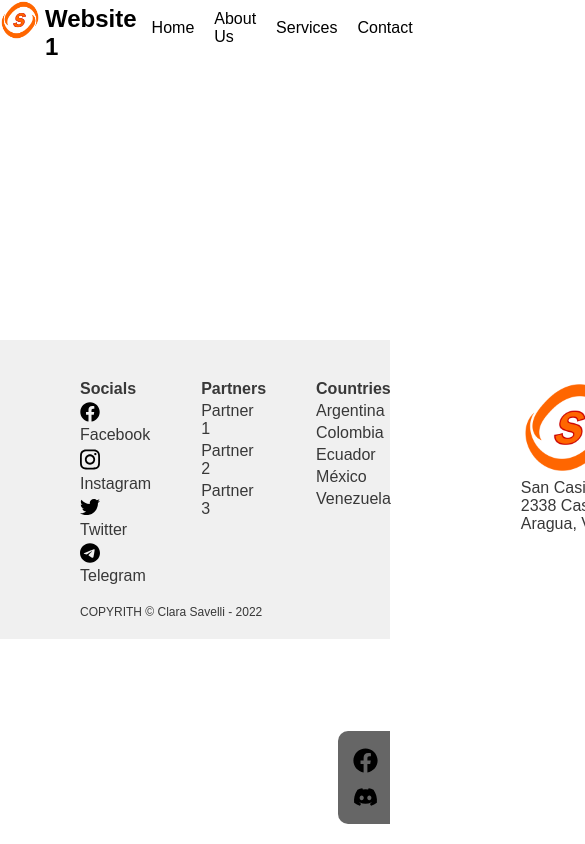
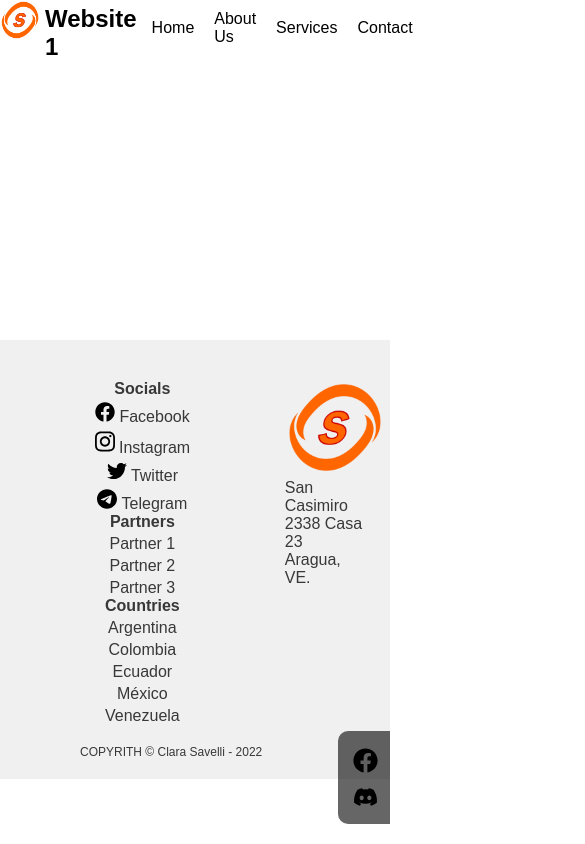
Before and after one commit to ClaraSav/website1, a plain HTML site: page index.html in a window 390 px wide. Shown: the top 844 px of the page, 585 px wide, since content can reach past the window. Drawn offline with Linux system fonts and the light colour scheme.

Commit message:
update custom_styles.css

```diff
--- a/styles/custom_styles.css
+++ b/styles/custom_styles.css
@@ -100,9 +100,17 @@ header .logo h2 {
     .social-btn-group{
         top:auto;bottom:20px
     }
-
-    .social-btn-group .mobile-hidden{
+    .mobile-hidden{
         display:none
+    }
+    .footer{
+      display: block;
+      width: 70%;
+    }
+    .footer .links {
+      width: 100%;
+      display: block;
+      text-align: center;
     }
 }
 
@@ -130,10 +138,11 @@ footer .links {
 
 footer .links > div {
     margin-right: 50px;
+    width: 100%;
 }
 
 footer .address {
-    width: 30%;
+    min-width: 30%;
 }
 
 .links li {
```
